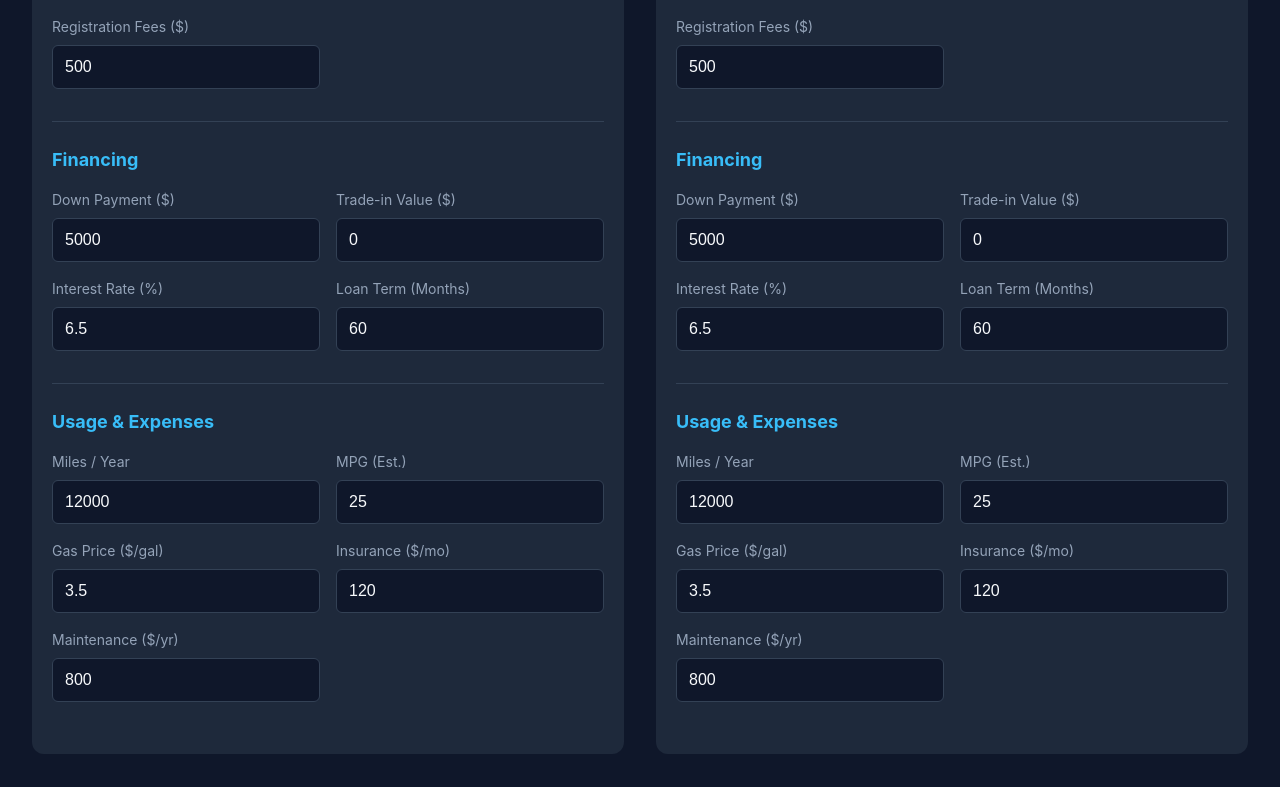
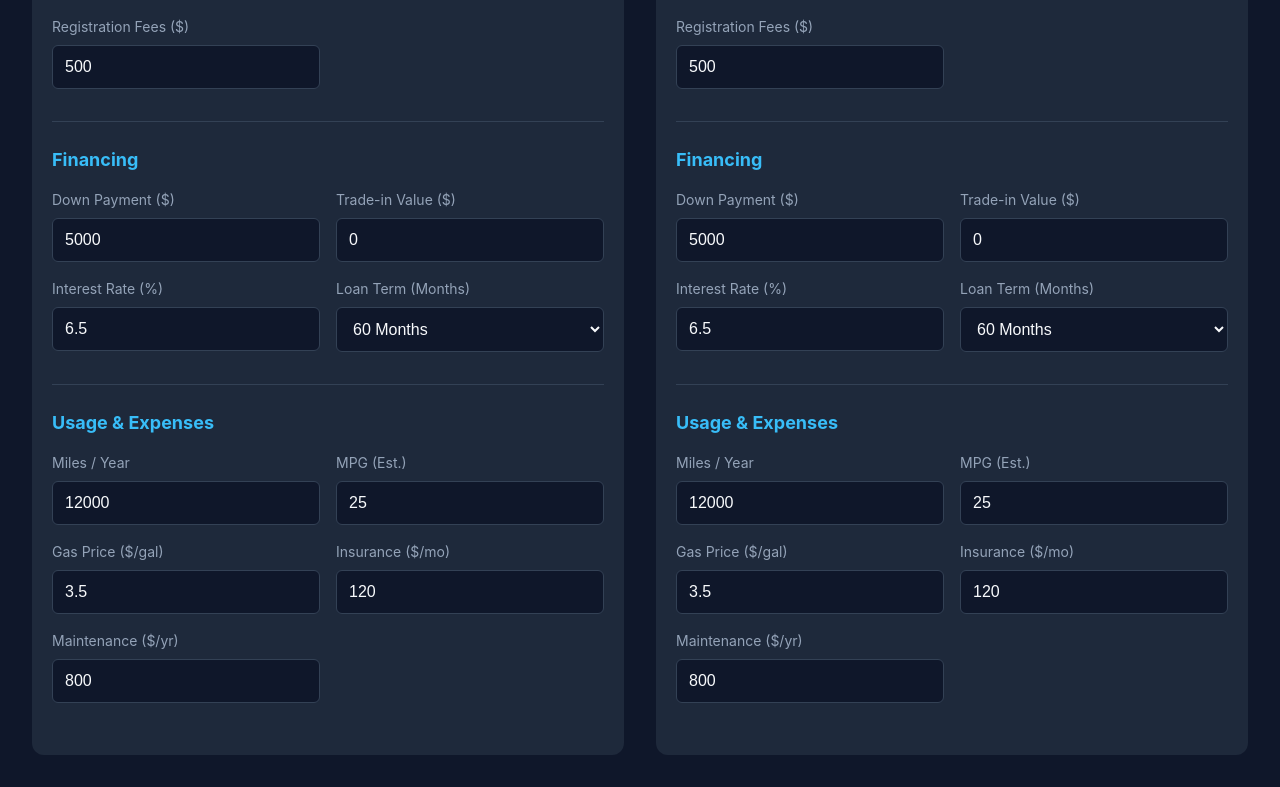
Before and after one commit to npatricksmith-oss/vehicle-cost-calculator, a React (Vite) app: page / in a window 1280 px wide. Shown: the part 868-1655 px from the top of the page. Built offline with nearby package versions, Linux system fonts and the light colour scheme.

Commit message:
Revert: Switch Loan Term back to standard dropdown

```diff
--- a/src/components/InputForm.jsx
+++ b/src/components/InputForm.jsx
@@ -79,12 +79,13 @@ export default function InputForm({ values, onChange }) {
                     </label>
                     <label>
                         Loan Term (Months)
-                        <input
-                            type="number"
-                            name="loanTermMonths"
-                            value={values.loanTermMonths}
-                            onChange={handleChange}
-                        />
+                        <select name="loanTermMonths" value={values.loanTermMonths} onChange={handleChange}>
+                            <option value="36">36 Months</option>
+                            <option value="48">48 Months</option>
+                            <option value="60">60 Months</option>
+                            <option value="72">72 Months</option>
+                            <option value="84">84 Months</option>
+                        </select>
                     </label>
                 </div>
             </section>
```
